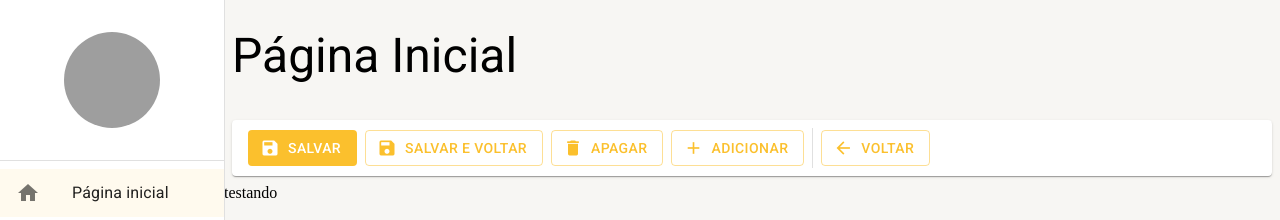
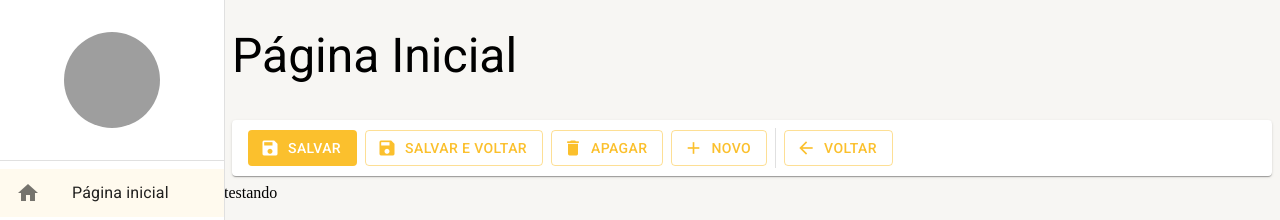
Before and after one commit to Gbaumer123/curso-type-script, a React (Create React App) app: page /pagina-inicial in a window 1280 px wide. Shown: the top 220 px of the page. Built offline with nearby package versions, Linux system fonts and the light colour scheme; grey boxes are pictures that could not be loaded.

Commit message:
feat: ajustando  ferramentas de detalhe

```diff
--- a/src/pages/dashboard/Dashboard.tsx
+++ b/src/pages/dashboard/Dashboard.tsx
@@ -5,7 +5,7 @@
   return (
     <LayoutBaseDePagina
       titulo="Página Inicial"
-      barraDeFerramentas={<FerramentasDeDetalhe />}
+      barraDeFerramentas={<FerramentasDeDetalhe mostrarBotaoSalvarEFechar />}
     >
       testando
     </LayoutBaseDePagina>
--- a/src/shared/components/ferramentas_de_detalhe/FerramentasDeDetalhe.tsx
+++ b/src/shared/components/ferramentas_de_detalhe/FerramentasDeDetalhe.tsx
@@ -17,9 +17,21 @@
   aoClicarEmSalvarEFechar?: () => void; //função chamada quando clica no botao
 }
 
-export const FerramentasDeDetalhe: React.FC<
-  IFerramentasDeDetalheProps
-> = ({}) => {
+export const FerramentasDeDetalhe: React.FC<IFerramentasDeDetalheProps> = ({
+  textoBotaoNovo = "Novo",
+
+  mostrarBotaoNovo = true,
+  mostrarBotaoVoltar = true,
+  mostrarBotaoApagar = true,
+  mostrarBotaoSalvar = true,
+  mostrarBotaoSalvarEFechar = false,
+
+  aoClicarEmNovo,
+  aoClicarEmVoltar,
+  aoClicarEmApagar,
+  aoClicarEmSalvar,
+  aoClicarEmSalvarEFechar,
+}) => {
   const theme = useTheme();
 
   return (
@@ -33,52 +45,67 @@
       height={theme.spacing(5)} //altura da barra de ferramentas
       component={Paper} //   para colocar a barra com o efeito de papel
     >
+      {mostrarBotaoSalvar && (
         <Button
           color="primary" // cor do botao
           disableElevation // remove a sombra do botao
           variant="contained" // tipo do botao
+          onClick={aoClicarEmSalvar}
           startIcon={<Icon>save</Icon>} // icone do botao
         >
           Salvar
         </Button>
+      )}
 
+      {mostrarBotaoSalvarEFechar && (
         <Button
           color="primary" // cor do botao
           disableElevation // remove a sombra do botao
           variant="outlined" // tipo do botao
+          onClick={aoClicarEmSalvarEFechar}
           startIcon={<Icon>save</Icon>} // icone do botao
         >
           Salvar e voltar
         </Button>
+      )}
 
+      {mostrarBotaoApagar && (
         <Button
           color="primary" // cor do botao
           disableElevation // remove a sombra do botao
           variant="outlined" // tipo do botao
+          onClick={aoClicarEmApagar}
           startIcon={<Icon>delete</Icon>} // icone do botao
         >
           Apagar
         </Button>
+      )}
 
+      {mostrarBotaoNovo && (
         <Button
           color="primary" // cor do botao
           disableElevation // remove a sombra do botao
           variant="outlined" // tipo do botao
+          onClick={aoClicarEmNovo}
           startIcon={<Icon>add</Icon>} // icone do botao
         >
-        Adicionar
+          {textoBotaoNovo}
         </Button>
+      )}
 
       <Divider variant="middle" orientation="vertical" />
 
+      {mostrarBotaoVoltar && (
         <Button
           color="primary" // cor do botao
           disableElevation // remove a sombra do botao
           variant="outlined" // tipo do botao
+          onClick={aoClicarEmVoltar}
           startIcon={<Icon>arrow_back</Icon>} // icone do botao
         >
           Voltar
         </Button>
+      )}
     </Box>
   );
 };
```
Lines whose indentation alone changed are shown as unchanged.
